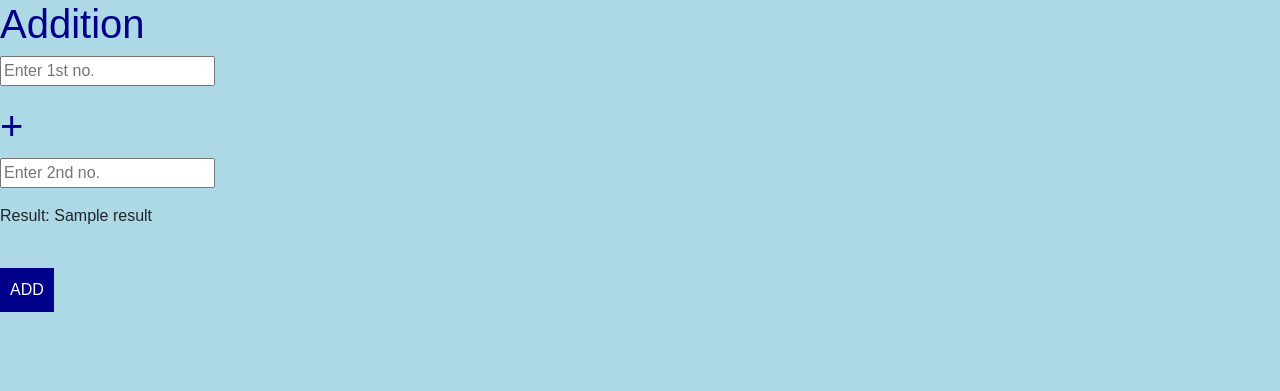
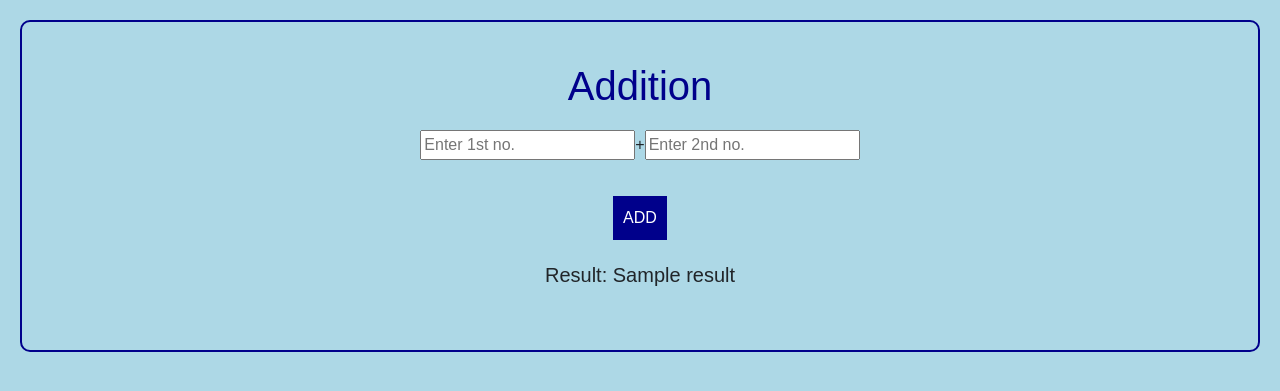
Before and after one commit to Aritra-Pal2006/calcu, a Flask app: template templates/addition.html in a window 1280 px wide. Shown: the part 76-467 px from the top of the page. Run offline with Flask 3, Linux system fonts and the light colour scheme; the template is opened without the code that fills it: most values are stand-ins (such as "Sample title", 1, 10 or a date in 2020).

Commit message:
added style to add.html

```diff
--- a/static/addition.css
+++ b/static/addition.css
@@ -2,9 +2,17 @@ body {
     background-color: lightblue;
     font-family: Arial, sans-serif;
 }
+#additionForm{
+    border: 2px solid darkblue;
+    border-radius: 10px;
+    padding: 20px;
+    margin: 20px;
+}
 
 h1 {
+    text-align: center;
     color: darkblue;
+    margin-top: 20px;
 }
 
 button {
@@ -15,6 +23,27 @@ button {
     cursor: pointer;
 }
 
+.input-container{
+    display: flex;
+    justify-content: center;
+    align-items: center;
+    margin-top: 20px;
+}
+
+.btn-container{
+    display: flex ;
+    justify-content:center;
+    align-items: center;
+    margin-top: 20px;
+}
+
+#result{
+    display: flex ;
+    justify-content: center;
+    align-items: center;
+    margin-top: 20px;
+    font-size: 20px;
+}
 button:hover {
     background-color: navy;
 }
--- a/templates/addition.html
+++ b/templates/addition.html
@@ -13,13 +13,22 @@
 
     <h1 >Addition</h1>
     <!-- p.dashed {border-style: dashed;} -->
+     <div class="input-container">
+      <p><input type="number" name="num1" placeholder="Enter 1st no."></p>
+      <span><p>+</p></span>
 
-      <p><input type="number" name="num1" placeholder="Enter 1st no."></p>
-      <h1>+</h1>
     <p><input type="number" name="num2" placeholder="Enter 2nd no."></p>
-    <p>Result: {{result}} </p>
+
+
+     </div>
+
+     <div class="btn-container">
+      <button type="submit">ADD</button>
+     </div>
+
+    <p id="result">Result: {{result}} </p>
     <br>
-    <button type="submit">ADD</button>
+
 
 </form>
 
--- a/templates/sub.html
+++ b/templates/sub.html
@@ -3,7 +3,7 @@
     <link rel="stylesheet" href="{{ url_for('static', filename='sub.css') }}">
 {% endblock %}
 {% block main %}
-<form action="/substraction:" method="post">
+<form action="/subtraction" method="post">
 
 
     <div class="container">
```
